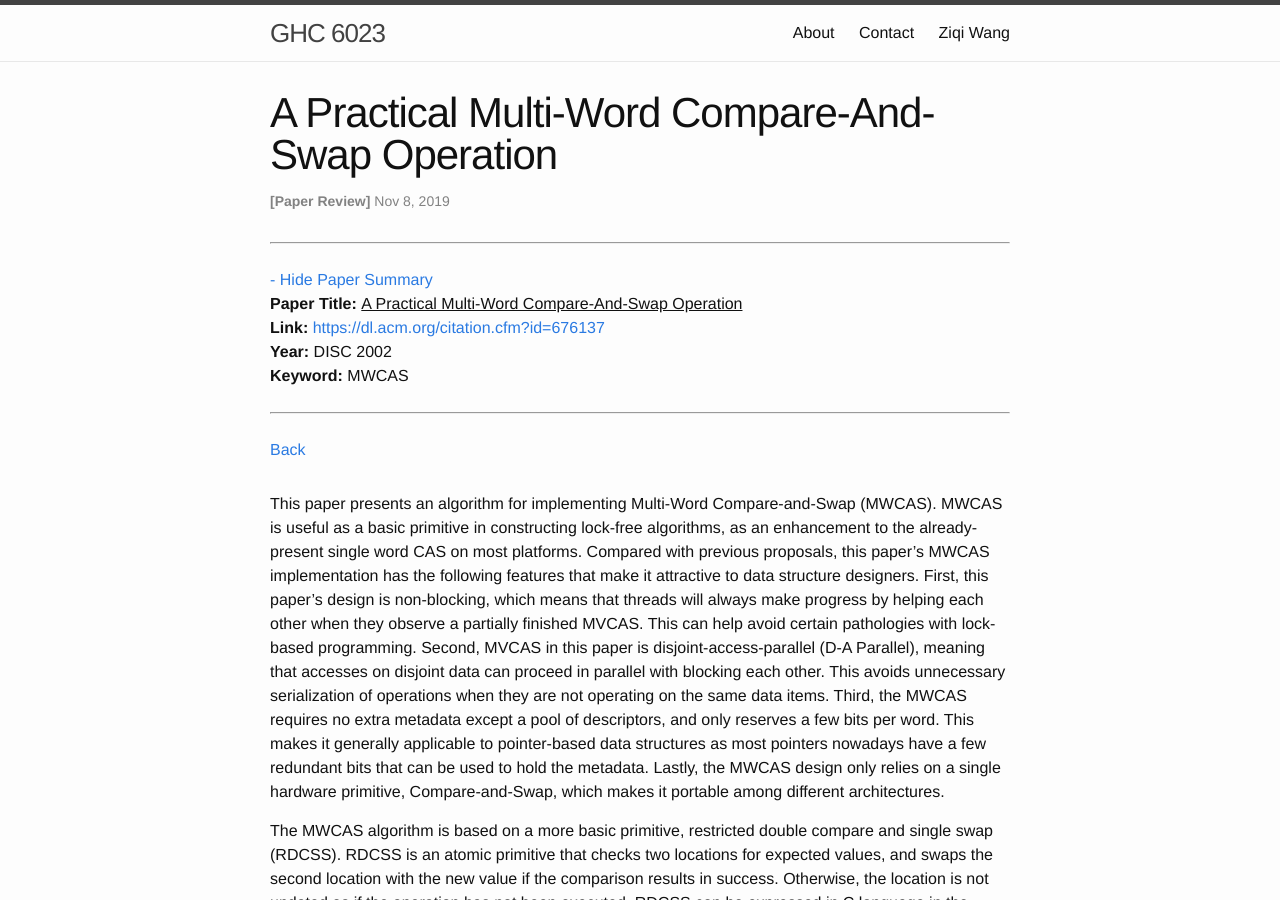
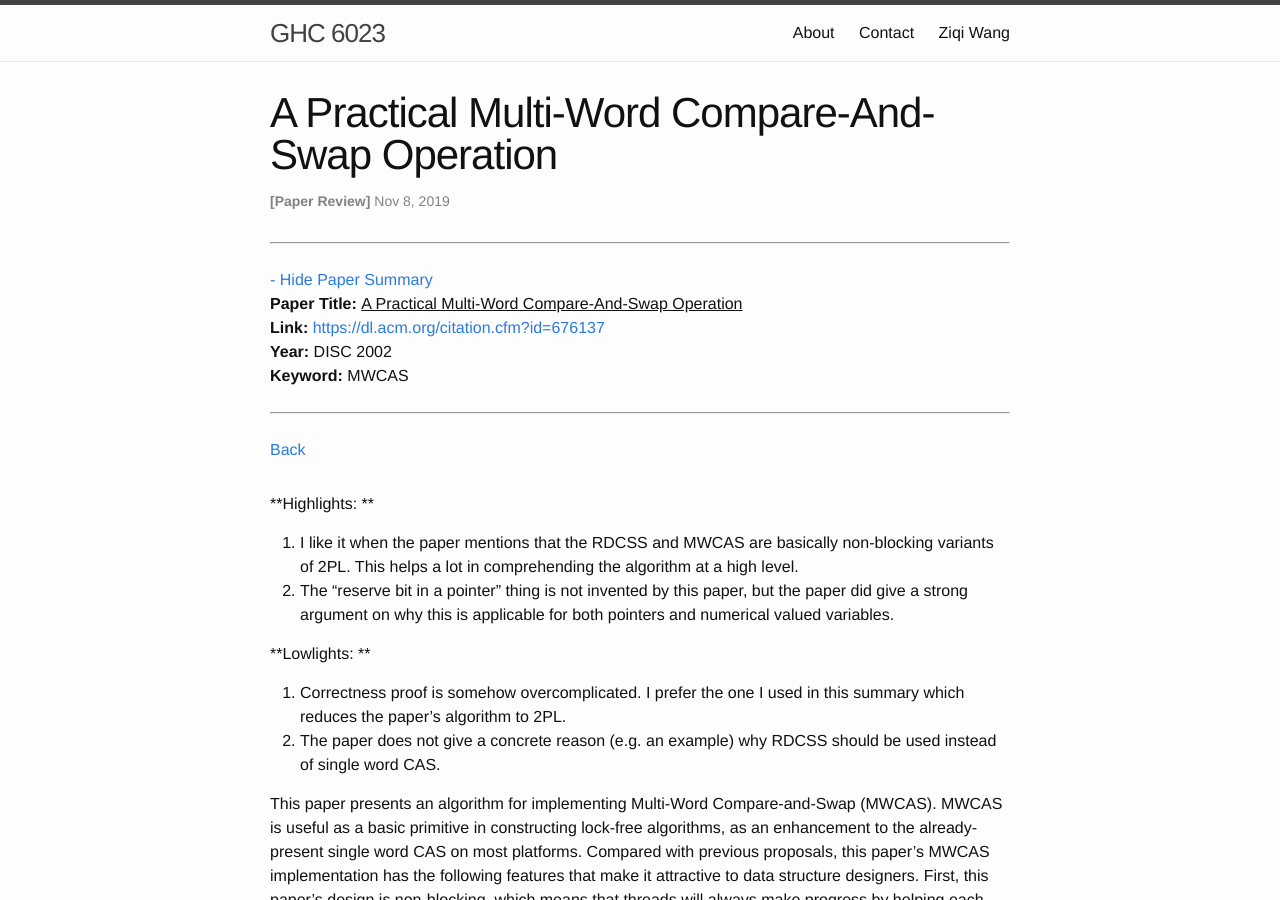
Before and after one commit to wangziqi2013/wangziqi2013.github.io, a Jekyll site: the page built from _posts/2019-11-08-mwcas.markdown, in a window 1280 px wide and 900 px high. Built offline with Jekyll 4.4.1, drawn with Linux system fonts in a browser that asks for light colours.

Commit message:
Adding highlights and lowlights

```diff
--- a/_posts/2019-11-08-mwcas.markdown
+++ b/_posts/2019-11-08-mwcas.markdown
@@ -12,6 +12,19 @@ htm_cd:
 htm_cr:
 version_mgmt:
 ---
+
+**Highlights: **
+
+1. I like it when the paper mentions that the RDCSS and MWCAS are basically non-blocking variants of 2PL. This helps a
+   lot in comprehending the algorithm at a high level.
+2. The "reserve bit in a pointer" thing is not invented by this paper, but the paper did give a strong argument on why
+   this is applicable for both pointers and numerical valued variables.
+
+**Lowlights: **
+
+1. Correctness proof is somehow overcomplicated. I prefer the one I used in this summary which reduces the paper's
+   algorithm to 2PL.
+2. The paper does not give a concrete reason (e.g. an example) why RDCSS should be used instead of single word CAS.
 
 This paper presents an algorithm for implementing Multi-Word Compare-and-Swap (MWCAS). MWCAS is useful as a basic primitive
 in constructing lock-free algorithms, as an enhancement to the already-present single word CAS on most platforms. Compared
```
